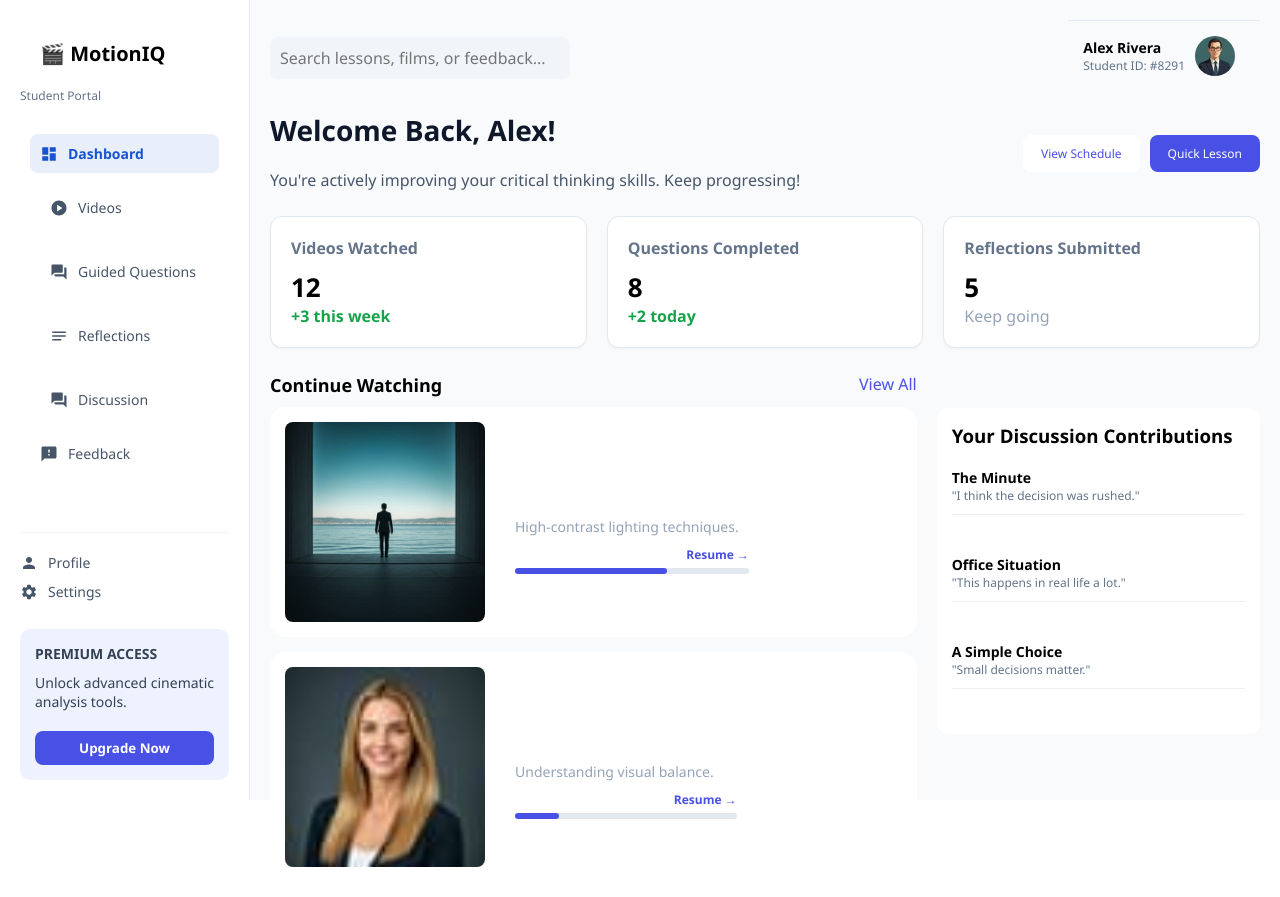
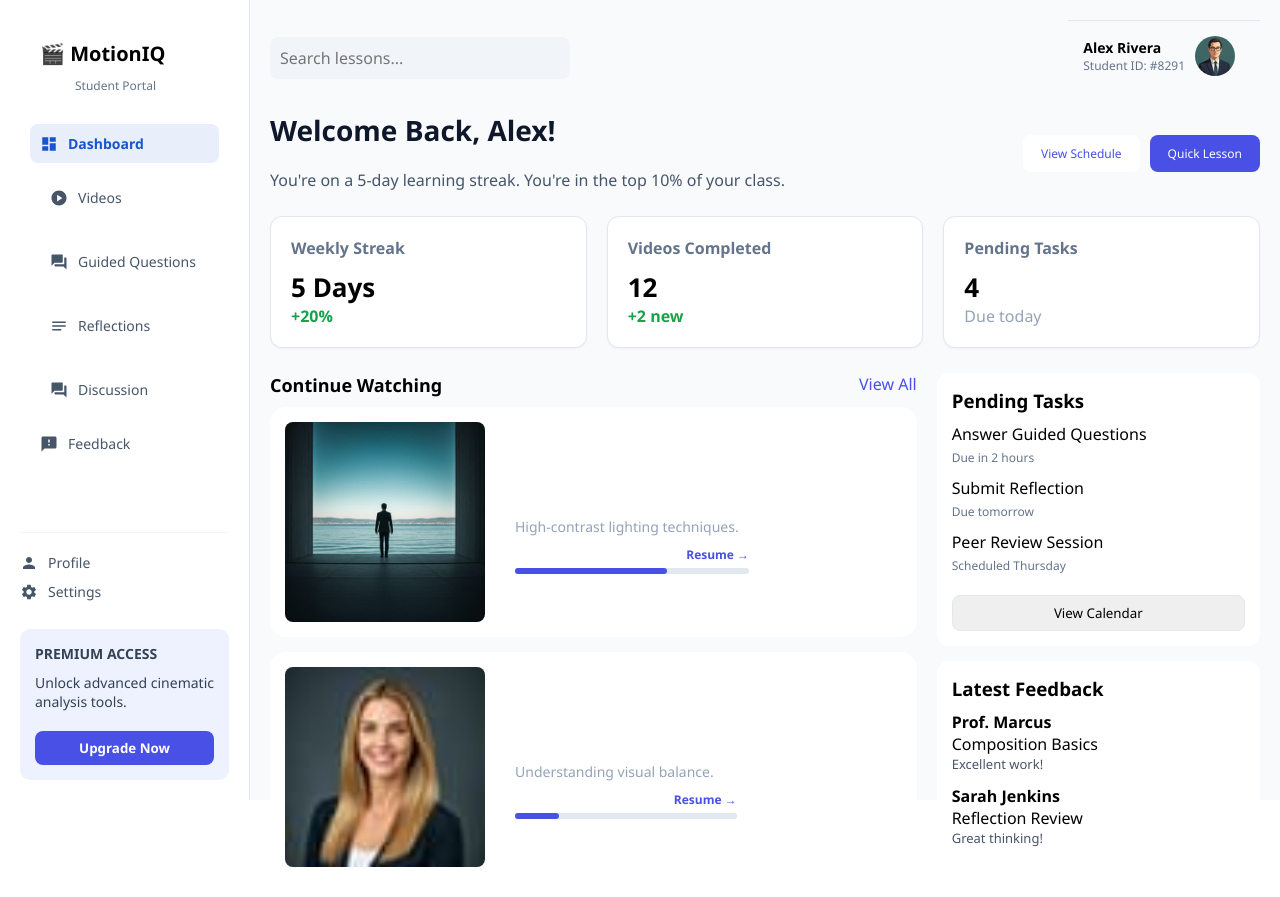
Before and after one commit to Sahas9923/motioniq, a React (Create React App) app in the folder frontend/: page /videos in a window 1280 px wide. Both pictures are taken after a click on the item "Dashboard". Built offline with nearby package versions, Linux system fonts and the light colour scheme.

Commit message:
Added dashoboards and corrected frontend errors

```diff
--- a/frontend/src/pages/Discussion.jsx
+++ b/frontend/src/pages/Discussion.jsx
@@ -108,7 +108,9 @@ const Discussion = () => {
 
       {/* SIDEBAR */}
       <div className="sidebar">
-        <h2 className="logo">MotionIQ</h2>
+        <h2 className="logo">🎬 MotionIQ</h2>
+        <p className="portal">Student Portal</p>
+
 
         <ul className="menu">
           <li><Link to="/student-dashboard"><MdDashboard /> Dashboard</Link></li>
--- a/frontend/src/pages/GuidedQuestions.jsx
+++ b/frontend/src/pages/GuidedQuestions.jsx
@@ -105,7 +105,7 @@ const GuidedQuestions = () => {
 
       {/* SIDEBAR */}
       <div className="sidebar">
-        <h2 className="logo">MotionIQ</h2>
+        <h2 className="logo">🎬 MotionIQ</h2>
         <p className="portal">Student Portal</p>
 
         <ul className="menu">
--- a/frontend/src/pages/Reflection.jsx
+++ b/frontend/src/pages/Reflection.jsx
@@ -69,7 +69,7 @@ const Reflection = () => {
 
       {/* SIDEBAR */}
       <div className="sidebar">
-        <h2 className="logo">MotionIQ</h2>
+        <h2 className="logo">🎬 MotionIQ</h2>
         <p className="portal">Student Portal</p>
 
         <ul className="menu">
--- a/frontend/src/pages/StudentDashboard.jsx
+++ b/frontend/src/pages/StudentDashboard.jsx
@@ -19,39 +19,17 @@ import {
 
 const StudentDashboard = () => {
 
-  // ✅ STATE
+  // ✅ FIX 1: DEFINE STATE
   const [showSettings, setShowSettings] = useState(false);
 
-  // ✅ NAVIGATION
+  // ✅ FIX 2: DEFINE NAVIGATE
   const navigate = useNavigate();
 
-  // ✅ LOGOUT
+  // ✅ FIX 3: LOGOUT FUNCTION INSIDE COMPONENT
   const handleLogout = () => {
     localStorage.clear();
     navigate("/");
   };
-
-  // ✅ DASHBOARD DATA (can connect backend later)
-  const stats = {
-    videosWatched: 12,
-    questionsCompleted: 8,
-    reflectionsDone: 5,
-  };
-
-  const discussions = [
-    {
-      title: "The Minute",
-      message: "I think the decision was rushed."
-    },
-    {
-      title: "Office Situation",
-      message: "This happens in real life a lot."
-    },
-    {
-      title: "A Simple Choice",
-      message: "Small decisions matter."
-    }
-  ];
 
   return (
     <div className="dashboard">
@@ -70,7 +48,7 @@ const StudentDashboard = () => {
           <li><MdFeedback /> Feedback</li>
         </ul>
 
-        {/* SETTINGS */}
+        {/* ✅ SETTINGS FIXED */}
         <div className="bottom-menu">
           <p><MdPerson /> Profile</p>
 
@@ -99,7 +77,7 @@ const StudentDashboard = () => {
 
         {/* HEADER */}
         <div className="header">
-          <input placeholder="Search lessons, films, or feedback..." />
+          <input placeholder="Search lessons..." />
 
           <div className="profile">
             <div>
@@ -115,7 +93,7 @@ const StudentDashboard = () => {
         <div>
             <h1>Welcome Back, Alex!</h1>
             <p>
-              You're actively improving your critical thinking skills. Keep progressing!
+            You're on a 5-day learning streak. You're in the top 10% of your class.
             </p>
         </div>
 
@@ -125,27 +103,25 @@ const StudentDashboard = () => {
         </div>
         </div>
 
-        {/* 🔥 UPDATED STATS */}
+        {/* STATS */}
         <div className="stats">
-
         <div className="card">
-            <h4>Videos Watched</h4>
-            <h2>{stats.videosWatched}</h2>
-            <span className="green">+3 this week</span>
+            <h4>Weekly Streak</h4>
+            <h2>5 Days</h2>
+            <span className="green">+20%</span>
         </div>
 
         <div className="card">
-            <h4>Questions Completed</h4>
-            <h2>{stats.questionsCompleted}</h2>
-            <span className="green">+2 today</span>
+            <h4>Videos Completed</h4>
+            <h2>12</h2>
+            <span className="green">+2 new</span>
         </div>
 
         <div className="card">
-            <h4>Reflections Submitted</h4>
-            <h2>{stats.reflectionsDone}</h2>
-            <span className="gray">Keep going</span>
+            <h4>Pending Tasks</h4>
+            <h2>4</h2>
+            <span className="gray">Due today</span>
         </div>
-
         </div>
 
         {/* CONTENT */}
@@ -198,16 +174,41 @@ const StudentDashboard = () => {
         {/* RIGHT */}
         <div className="right">
 
-            {/* 🔥 DISCUSSIONS */}
-            <div className="discussion-box">
-              <h3>Your Discussion Contributions</h3>
+            <div className="tasks">
+            <h3>Pending Tasks</h3>
 
-              {discussions.map((item, index) => (
-                <div key={index} className="discussion-item">
-                  <h4>{item.title}</h4>
-                  <p>"{item.message}"</p>
+            <div className="task">
+                <p>Answer Guided Questions</p>
+                <span>Due in 2 hours</span>
             </div>
-              ))}
+
+            <div className="task">
+                <p>Submit Reflection</p>
+                <span>Due tomorrow</span>
+            </div>
+
+            <div className="task">
+                <p>Peer Review Session</p>
+                <span>Scheduled Thursday</span>
+            </div>
+
+            <button className="calendar">View Calendar</button>
+            </div>
+
+            <div className="feedback">
+            <h3>Latest Feedback</h3>
+
+            <div className="fb">
+                <p className="name">Prof. Marcus</p>
+                <span>Composition Basics</span>
+                <p className="msg">Excellent work!</p>
+            </div>
+
+            <div className="fb">
+                <p className="name">Sarah Jenkins</p>
+                <span>Reflection Review</span>
+                <p className="msg">Great thinking!</p>
+            </div>
 
             </div>
 
--- a/frontend/src/pages/VideoLibrary.jsx
+++ b/frontend/src/pages/VideoLibrary.jsx
@@ -125,7 +125,7 @@ const VideoLibrary = () => {
 
       {/* SIDEBAR */}
       <div className="sidebar">
-        <h2 className="logo">MotionIQ</h2>
+        <h2 className="logo">🎬 MotionIQ</h2>
         <p className="portal">Student Portal</p>
 
         <ul className="menu">
--- /dev/null
+++ b/frontend/src/styles/Layout.css
@@ -0,0 +1,129 @@
+.dashboard {
+  display: flex;
+  height: 100vh;
+  background: #0f172a;
+}
+
+/* SIDEBAR */
+.sidebar {
+  width: 260px;
+  background: #020617; /* darker */
+  color: #08192e;
+  padding: 20px;
+  display: flex;
+  flex-direction: column;
+  justify-content: space-between;
+  border-right: 1px solid rgba(255,255,255,0.05);
+}
+
+.logo {
+  font-size: 22px;
+  font-weight: bold;
+  color: rgb(14, 12, 12);
+}
+
+.portal {
+  font-size: 20px;
+  color: #1a2d47;
+  margin-bottom: 30px;
+  align-self: center;
+  margin-top: -15px;
+  margin-right: 20px;
+}
+
+/* MENU */
+.menu {
+  list-style: none;
+  padding: 0;
+}
+
+.menu li {
+  margin-bottom: 10px;
+}
+
+/* LINKS */
+.menu li a {
+  display: flex;
+  align-items: center;
+  gap: 10px;
+  padding: 10px 12px;
+  border-radius: 8px;
+  color: #94a3b8;
+  text-decoration: none;
+  transition: 0.2s ease;
+}
+
+/* 🔥 HOVER ONLY */
+.menu li a:hover {
+  background: #1e293b;
+  color: white;
+}
+
+/* REMOVE ACTIVE STYLE COMPLETELY */
+.menu li.active a {
+  background: none;
+  color: #94a3b8;
+}
+
+/* BOTTOM */
+.bottom-menu {
+  margin-top: auto;
+}
+
+.bottom-menu p {
+  cursor: pointer;
+  padding: 8px 0;
+  color: #94a3b8;
+}
+
+/* SETTINGS */
+.settings-dropdown {
+  background: #1e293b;
+  border-radius: 8px;
+  padding: 10px;
+  margin-top: 5px;
+}
+
+.settings-dropdown button {
+  background: #ef4444;
+  border: none;
+  color: white;
+  padding: 8px;
+  width: 100%;
+  border-radius: 6px;
+  cursor: pointer;
+}
+
+/* PREMIUM */
+.premium {
+  margin-top: 20px;
+  padding: 15px;
+  background: #111827;
+  border-radius: 10px;
+  color: #e2e8f0;
+  border: 1px solid rgba(255,255,255,0.05);
+}
+
+.premium-title {
+  font-weight: bold;
+}
+
+.premium button {
+  margin-top: 10px;
+  width: 100%;
+  padding: 8px;
+  border: none;
+  border-radius: 6px;
+  background: white;
+  color: black;
+  font-weight: bold;
+  cursor: pointer;
+}
+
+/* MAIN */
+.main {
+  flex: 1;
+  background: #f8fafc;
+  padding: 20px;
+  overflow-y: auto;
+}
--- a/frontend/src/styles/StudentDashboard.css
+++ b/frontend/src/styles/StudentDashboard.css
@@ -30,9 +30,11 @@
 }
 
 .portal {
-  font-size: 14px;
-  color: #64748b;
-  margin-bottom: 20px;
+  font-size: 100px;
+  color: #1b0677;
+  margin-bottom: 10px;
+  margin-top: -10px;
+  margin-left: 55px;
 }
 
 /* MENU */
--- a/frontend/src/styles/VideoLibrary.css
+++ b/frontend/src/styles/VideoLibrary.css
@@ -48,7 +48,7 @@
 
 .menu .active a {
   background: #e0e7ff;
-  color: #1c1d46;
+  color: #383994;
 }
 
 /* BOTTOM */
```
Also changed, not shown: frontend/src/components/Layout.jsx (added, +96 -0 lines). Lines whose indentation alone changed are shown as unchanged.
